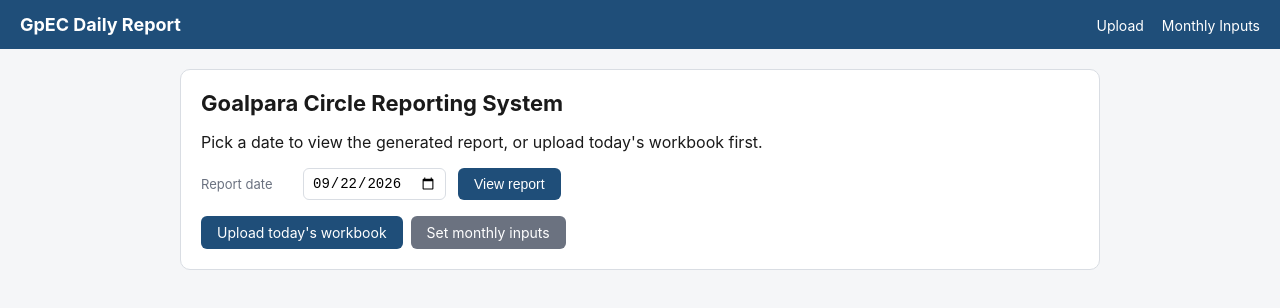
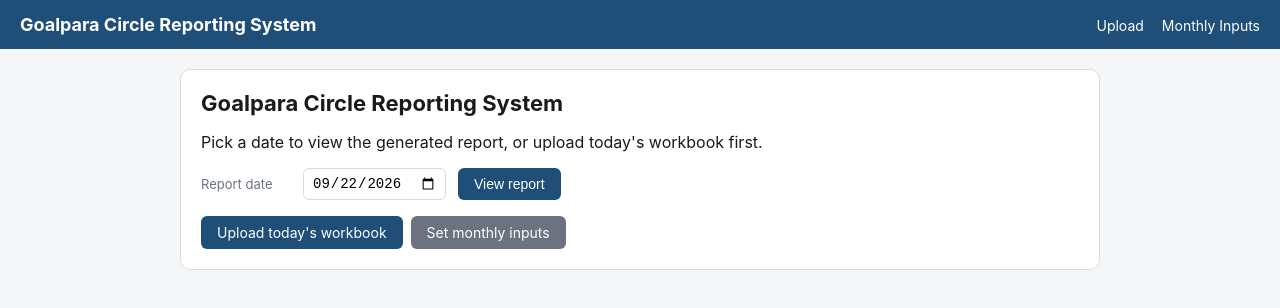
Before and after one commit to goalparaec/automation, a Next.js app: page / in a window 1280 px wide. Shown: the top 308 px of the page. Built offline with nearby package versions, Linux system fonts and the light colour scheme.

Commit message:
Update layout.js

```diff
--- a/app/layout.js
+++ b/app/layout.js
@@ -1,7 +1,7 @@
 import './globals.css';
 
 export const metadata = {
-  title: 'GpEC Daily Report',
+  title: 'Goalpara Circle Reporting System',
   description: 'Goalpara Electrical Circle daily report dashboard',
 };
 
@@ -11,7 +11,7 @@ export default function RootLayout({ children }) {
       <body>
         <div className="app-shell">
           <header className="app-header">
-            <a href="/" className="brand">GpEC Daily Report</a>
+            <a href="/" className="brand">Goalpara Circle Reporting System</a>
             <nav>
               <a href="/upload">Upload</a>
               <a href="/manual-inputs">Monthly Inputs</a>
```
